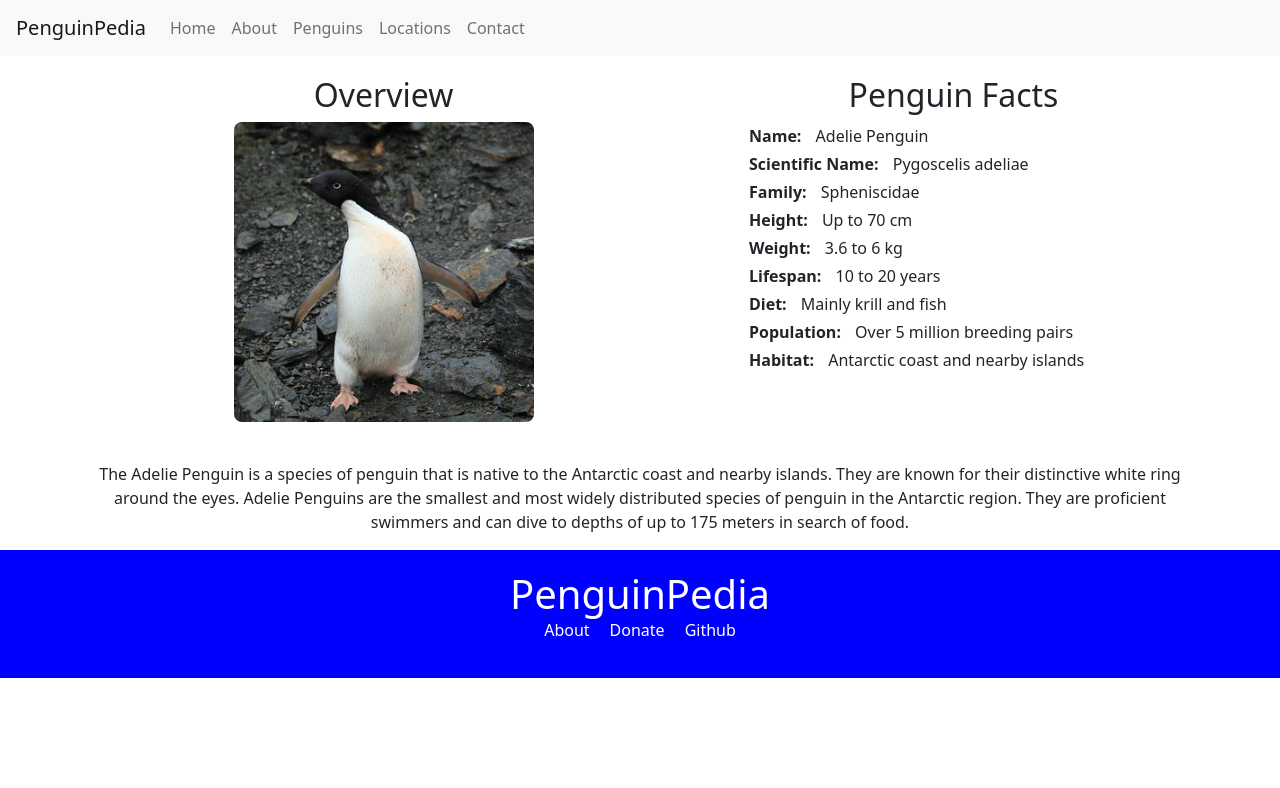
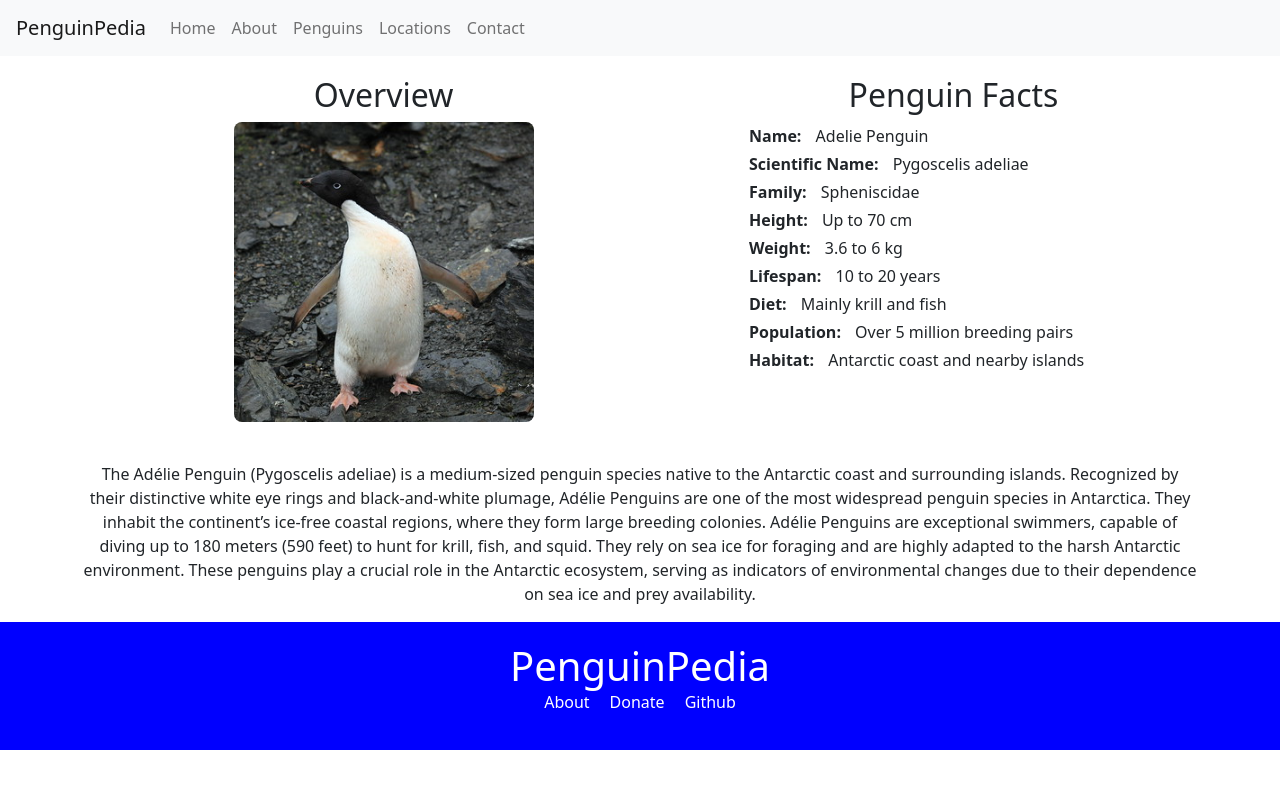
Before and after one commit to JamesFloyd-Pen/PenguinPedia-Website, a React (Create React App) app in the folder penguinpedia-app/: page /PenguinPedia-Website/AdeliePenguin in a window 1280 px wide. Shown: the top 788 px of the page. Built offline with nearby package versions, Linux system fonts and the light colour scheme.

Commit message:
Slight Improvement to the Code
Reorganizing sections of the body vid and carousel. The Carousel is on the top now.

```diff
--- a/penguinpedia-app/src/components/common/body/PENGUIN_BODY_VID.jsx
+++ b/penguinpedia-app/src/components/common/body/PENGUIN_BODY_VID.jsx
@@ -12,8 +12,7 @@ class PENGUIN_BODY_VID extends Component {
     render() {
         return (
                 <div className="penguin-hero-body" >
-                    <h1> Welcome to PenguinPedia! </h1>
-                    <br></br>
+
 
                     <iframe width="560" height="315" src="https://www.youtube.com/embed/lF9qWq3uVcg" title="YouTube video player"
                         frameBorder="0" allow="accelerometer; autoplay; clipboard-write; encrypted-media; gyroscope; picture-in-picture" allowFullScreen>
--- a/penguinpedia-app/src/pages/AdeliePenguin.js
+++ b/penguinpedia-app/src/pages/AdeliePenguin.js
@@ -32,7 +32,9 @@ function AdeliePenguin() {
             <Row className="justify-content-md-center">
                 <Col>
                     <p className="overview-text">
-                        The Adelie Penguin is a species of penguin that is native to the Antarctic coast and nearby islands. They are known for their distinctive white ring around the eyes. Adelie Penguins are the smallest and most widely distributed species of penguin in the Antarctic region. They are proficient swimmers and can dive to depths of up to 175 meters in search of food.
+                        The Adélie Penguin (Pygoscelis adeliae) is a medium-sized penguin species native to the Antarctic coast and surrounding islands. Recognized by their distinctive white eye rings and black-and-white plumage, Adélie Penguins are one of the most widespread penguin species in Antarctica. They inhabit the continent’s ice-free coastal regions, where they form large breeding colonies.
+
+                        Adélie Penguins are exceptional swimmers, capable of diving up to 180 meters (590 feet) to hunt for krill, fish, and squid. They rely on sea ice for foraging and are highly adapted to the harsh Antarctic environment. These penguins play a crucial role in the Antarctic ecosystem, serving as indicators of environmental changes due to their dependence on sea ice and prey availability.
                     </p>
                 </Col>
             </Row>
@@ -42,3 +44,5 @@ function AdeliePenguin() {
 
 
 export default AdeliePenguin;
+
+//The Adelie Penguin is a species of penguin that is native to the Antarctic coast and nearby islands. They are known for their distinctive white ring around the eyes. Adelie Penguins are the smallest and most widely distributed species of penguin in the Antarctic region. They are proficient swimmers and can dive to depths of up to 175 meters in search of food.
--- a/penguinpedia-app/src/pages/Home.js
+++ b/penguinpedia-app/src/pages/Home.js
@@ -13,26 +13,30 @@ import '../components/styles/Hero.css';
 const backgroundImage = process.env.PUBLIC_URL + '/images/HD_Emperor_Penguin.jpg';
 
 
-function Home(){
-    return(
+function Home() {
+    return (
         <div className="Hero" style={{ 'backgroundImage': `url(${backgroundImage})` }}>
             <Container>
+                <Row className="justify-content-md-center">
+                    <Col md="auto">
+                        <br></br>
+                        <h1> Welcome to PenguinPedia! </h1>
+                        <br></br>
+                        <PENGUIN_CAROUSEL />
+                    </Col>
+                </Row>
                 <Row className="justify-content-md-center">
                     <Col md="auto">
                         <PENGUIN_BODY_VID />
                     </Col>
                 </Row>
-                <Row className="justify-content-md-center">
-                    <Col md="auto">
-                        <PENGUIN_CAROUSEL />
-                    </Col>
-                </Row>
+
             </Container>
         </div>
     );
 
-//            <PENGUIN_NAVBAR />
-//            <PENGUIN_BODY_HERO_DAILYPENGUIN />
+    //            <PENGUIN_NAVBAR />
+    //            <PENGUIN_BODY_HERO_DAILYPENGUIN />
 
 }
 export default Home;
```
